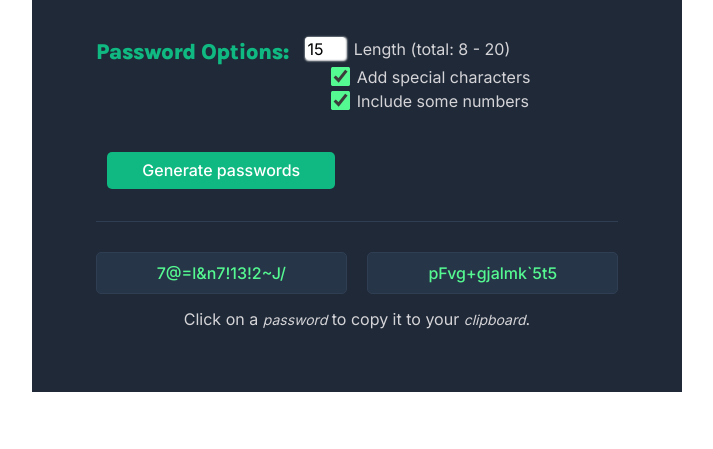
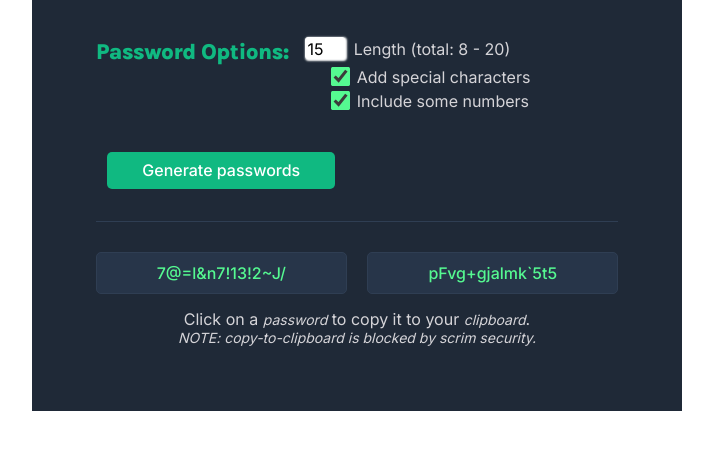
Before and after one commit to ePaulo/password-generator-v2, a website built with Vite: page index.html in a window 1280 px wide. Shown: the part 213-662 px from the top of the page, without its empty margins (283-996 px from the left). Built offline with nearby package versions, Linux system fonts and the light colour scheme.

Commit message:
Revert "hide footer note about Scrimba issue."
This reverts commit 0265303201c5d79dcc31ec2f4060d18d07e85aa7.

```diff
--- a/index.html
+++ b/index.html
@@ -63,7 +63,7 @@
         <button id="password-choice-2" class="password-choice"></button>
         <p class="copy-instructions">
           Click on a <i>password</i> to copy it to your <i>clipboard</i>.<br />
-          <!-- <i>NOTE: copy-to-clipboard is blocked by scrim security.</i> -->
+          <i>NOTE: copy-to-clipboard is blocked by scrim security.</i>
         </p>
       </section>
     </main>
```
